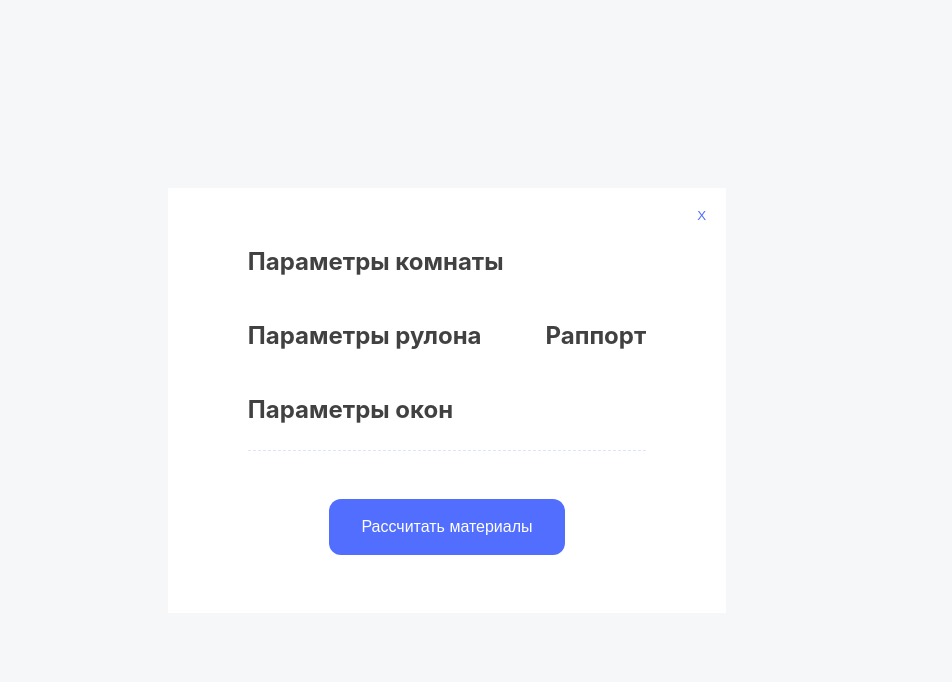
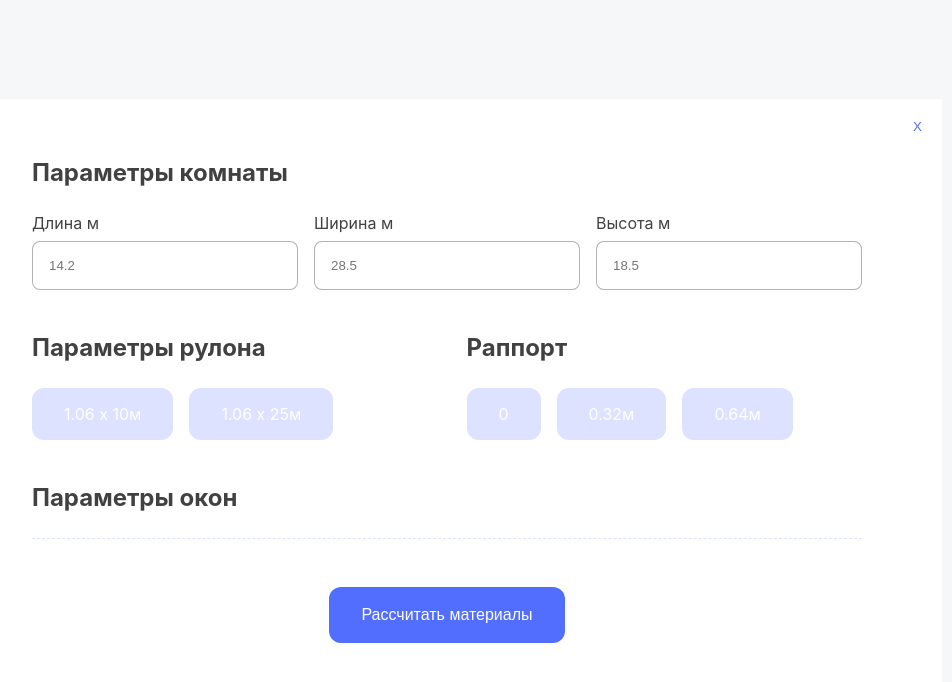
Before and after one commit to Sampleq/wallpaper-calc, a React (Create React App) app: page / in a window 1280 px wide. Both pictures are taken after a click on the button "Начать расчет материалов". Shown: the top 682 px of the page, without its empty margins (193-1145 px from the left). Built offline with nearby package versions, Linux system fonts and the light colour scheme.

Commit message:
Rapport, Roll, Room components - only visual

```diff
--- a/src/App.css
+++ b/src/App.css
@@ -7,4 +7,5 @@
   min-height: 100svh;
 
   color: #111111cc;
+  font-size: 1.6rem;
 }
--- a/src/components/Main.js
+++ b/src/components/Main.js
@@ -36,6 +36,7 @@ function Main() {
       <ButtonClose
         onClick={() => {
           dispatch(toggleShowDescription());
+          // также можно дополнительно сбрасывать results и userOptions
         }}
       />
     </div>
--- a/src/components/Main.module.css
+++ b/src/components/Main.module.css
@@ -2,6 +2,8 @@
   position: relative;
   background-color: white;
   padding: 5.8rem 8rem;
+
+  width: 99rem;
 }
 
 .main h2 {
@@ -12,7 +14,7 @@
 .radio_wrapper {
   display: flex;
   flex-direction: row;
-  justify-content: space-between;
+  /* justify-content: space-between; */
 
   column-gap: 6.4rem;
 
--- a/src/components/Rapport.js
+++ b/src/components/Rapport.js
@@ -4,6 +4,41 @@ function Rapport() {
   return (
     <div className={style.rapport}>
       <h2>Раппорт</h2>
+
+      <form>
+        <input
+          value={0}
+          name='rapport'
+          type='radio'
+          id='rapport_1'
+          onChange={() => {
+            console.log('rapport_1');
+          }}
+        />
+        <label htmlFor='rapport_1'>0</label>
+
+        <input
+          value={0.32}
+          name='rapport'
+          type='radio'
+          id='rapport_2'
+          onChange={() => {
+            console.log('rapport_2');
+          }}
+        />
+        <label htmlFor='rapport_2'>0.32м</label>
+
+        <input
+          value={0.64}
+          name='rapport'
+          type='radio'
+          id='rapport_3'
+          onChange={() => {
+            console.log('rapport_3');
+          }}
+        />
+        <label htmlFor='rapport_3'>0.64м </label>
+      </form>
     </div>
   );
 }
--- a/src/components/Rapport.module.css
+++ b/src/components/Rapport.module.css
@@ -1,2 +1,29 @@
 .rapport {
+  flex-grow: 1;
 }
+
+.rapport h2 {
+  margin-bottom: 2.4rem;
+}
+
+.rapport form {
+  display: flex;
+  gap: 1.6rem;
+}
+
+.rapport label {
+  padding: 1.6rem 3.2rem;
+  background-color: #526eff33;
+  color: white;
+  border-radius: 1.2rem;
+  cursor: pointer;
+}
+
+.rapport input[type='radio'] {
+  display: none;
+}
+
+/* или можно использовать псевдокласс :has() */
+.rapport input[type='radio']:checked + label {
+  background-color: #526eff;
+}
--- a/src/components/Roll.js
+++ b/src/components/Roll.js
@@ -4,6 +4,14 @@ function Roll() {
   return (
     <div className={styles.roll}>
       <h2>Параметры рулона</h2>
+
+      <form>
+        <input value={1.06 * 10} name='roll' type='radio' id='roll_1' />
+        <label htmlFor='roll_1'>1.06 x 10м</label>
+
+        <input value={1.06 * 25} name='roll' type='radio' id='roll_2' />
+        <label htmlFor='roll_2'>1.06 x 25м</label>
+      </form>
     </div>
   );
 }
--- a/src/components/Roll.module.css
+++ b/src/components/Roll.module.css
@@ -1,2 +1,29 @@
 .roll {
+  flex-grow: 1;
 }
+
+.roll h2 {
+  margin-bottom: 2.4rem;
+}
+
+.roll form {
+  display: flex;
+  gap: 1.6rem;
+}
+
+.roll label {
+  padding: 1.6rem 3.2rem;
+  background-color: #526eff33;
+  color: white;
+  border-radius: 1.2rem;
+  cursor: pointer;
+}
+
+.roll input[type='radio'] {
+  display: none;
+}
+
+/* или можно использовать псевдокласс :has() */
+.roll input[type='radio']:checked + label {
+  background-color: #526eff;
+}
--- a/src/components/Room.js
+++ b/src/components/Room.js
@@ -4,6 +4,20 @@ function Room() {
   return (
     <div className={styles.room}>
       <h2>Параметры комнаты</h2>
+      <form>
+        <label htmlFor='room_length'>
+          Длина м
+          <input type='text' name='' id='room_length' placeholder='14.2' />
+        </label>
+        <label htmlFor='room_width'>
+          Ширина м
+          <input type='text' name='' id='room_width' placeholder='28.5' />
+        </label>
+        <label htmlFor='room_height'>
+          Высота м
+          <input type='text' name='' id='room_height' placeholder='18.5' />
+        </label>
+      </form>
     </div>
   );
 }
--- a/src/components/Room.module.css
+++ b/src/components/Room.module.css
@@ -1,3 +1,26 @@
 .room {
   margin-bottom: 4.2rem;
 }
+
+.room h2 {
+  margin-bottom: 2.4rem;
+}
+
+.room form {
+  display: flex;
+  justify-content: space-between;
+  gap: 1.6rem;
+}
+
+.room label {
+  flex-grow: 1;
+}
+.room input {
+  display: block;
+  margin-top: 0.8rem;
+  width: 100%;
+
+  padding: 1.6rem;
+  border: 0.1rem solid #11111152;
+  border-radius: 0.8rem;
+}
```
